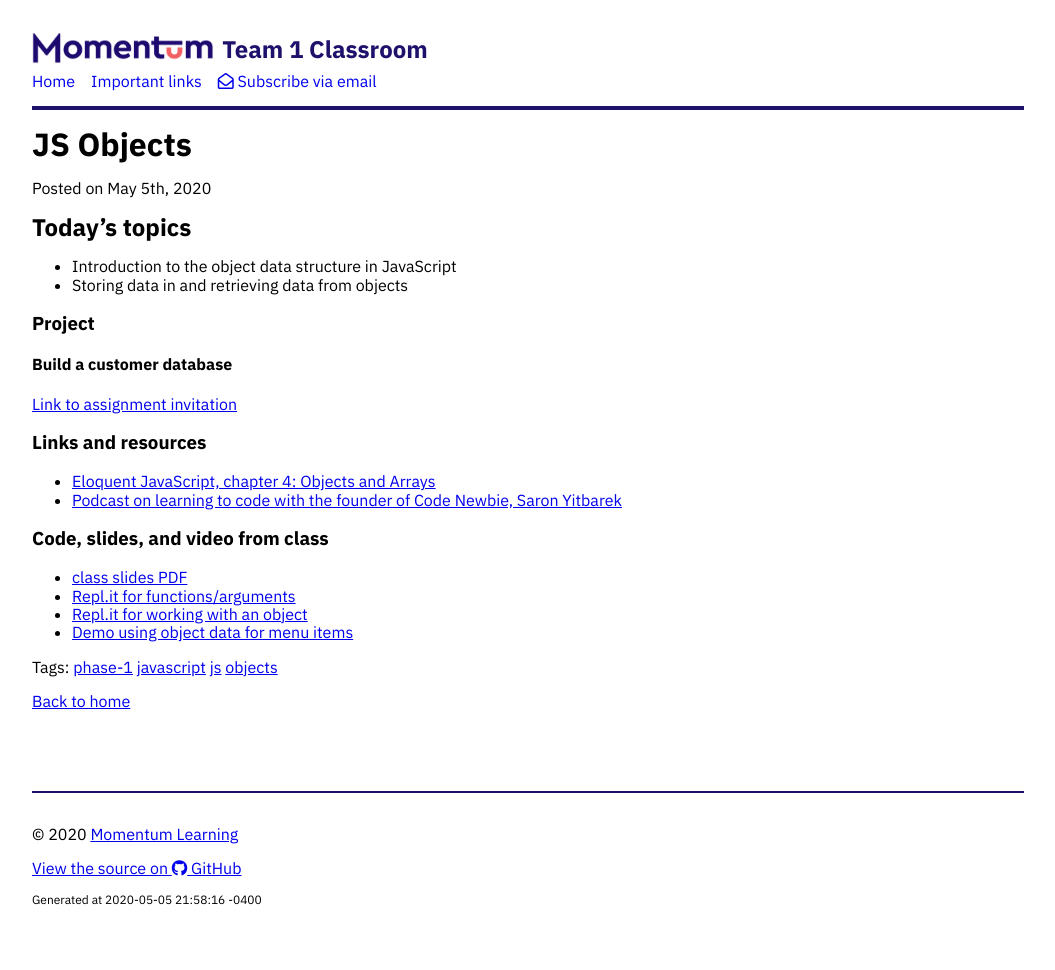
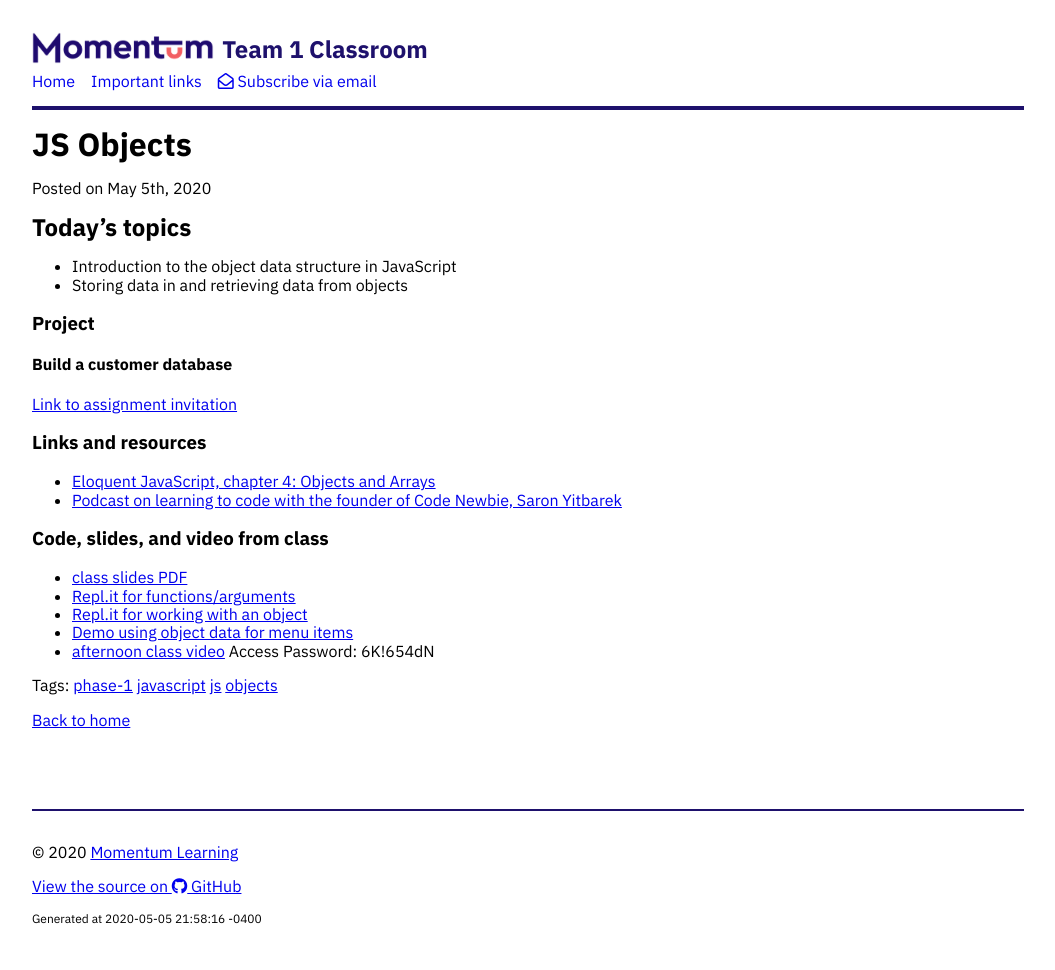
Before and after one commit to Momentum-Morehouse-2/Momentum-Morehouse-2.github.io, a Jekyll site: the page built from _posts/2020-05-05-js-objects.md, in a window 1280 px wide. Shown: the whole page, without its empty margins (112-1167 px from the left). Built offline with Jekyll 4.4.1, drawn with Linux system fonts in a browser that asks for light colours; nearby versions of some CDN libraries.

Commit message:
Add class video link

```diff
--- a/_posts/2020-05-05-js-objects.md
+++ b/_posts/2020-05-05-js-objects.md
@@ -25,3 +25,4 @@ tags: phase-1 javascript js objects
 - [Repl.it for functions/arguments](https://repl.it/repls/TemporalAjarRar)
 - [Repl.it for working with an object](https://repl.it/repls/EverlastingBrilliantKnowledge)
 - [Demo using object data for menu items](https://github.com/momentum-team-1/examples/tree/master/using-object-data)
+- [afternoon class video](https://us02web.zoom.us/rec/share/osVldOjMyjNOTbeStk6BB_Z5LJ7Aaaa8hiAZqfoInRlj9w53ot0Qsc4u-ZPf4jVI) Access Password: 6K!654dN
```
